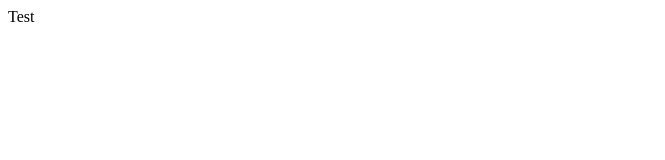
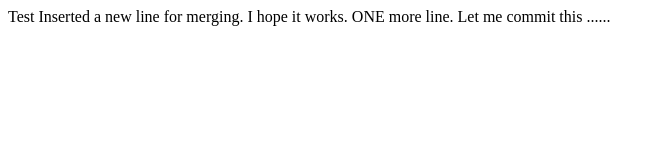
Before and after one commit to teamcarpetdev/lecture1, a plain HTML site: page index.html in a window 1280 px wide. Shown: the whole page, without its empty margins (0-665 px from the left). Drawn offline with Linux system fonts and the light colour scheme.

Commit message:
Last line

```diff
--- a/index.html
+++ b/index.html
@@ -6,6 +6,10 @@
 
    <body>
 	Test
+        Inserted a new line for merging.
+	I hope it works.
+	ONE more line.
+        Let me commit this ......
    </body>
 
 </html>
```
